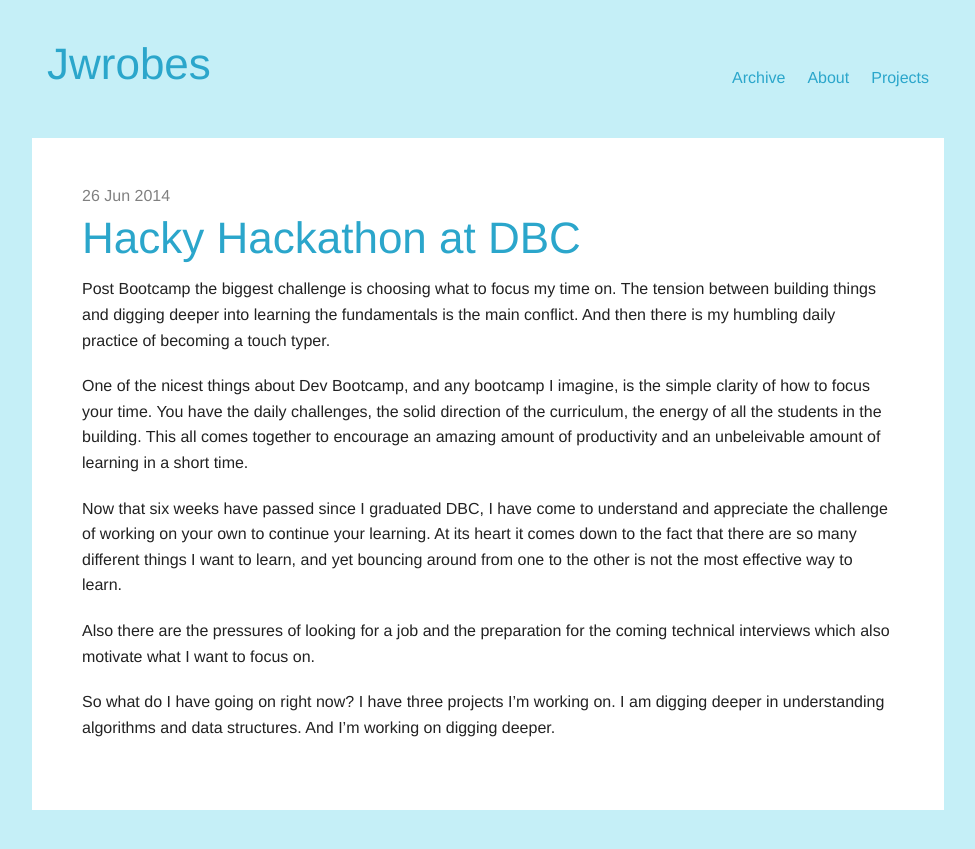
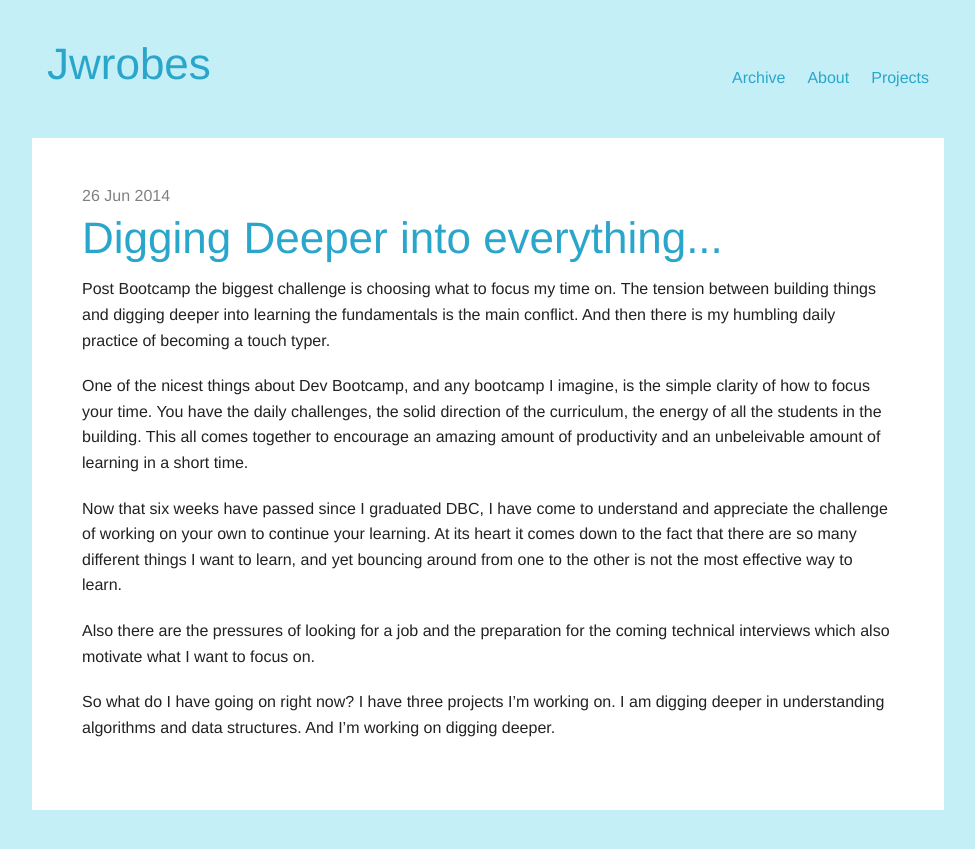
Before and after one commit to jwrobes/jwrobes.github.io, a Jekyll site: the page built from _posts/2014-06-26-digging-in-deep.md, in a window 1280 px wide. Shown: the top 849 px of the page, without its empty margins (152-1127 px from the left). Built offline with Jekyll 4.4.1, drawn with Linux system fonts in a browser that asks for light colours.

Commit message:
edit title

```diff
--- a/_posts/2014-06-26-digging-in-deep.md
+++ b/_posts/2014-06-26-digging-in-deep.md
@@ -1,6 +1,6 @@
 ---
 layout: post
-title: Hacky Hackathon at DBC
+title: Digging Deeper into everything...
 description: Post Bootcamp the biggest challenge is choosing what to focus my time on.  The tension between building things and digging deeper into learning the fundamentals is the main conflict.  And then there is the humbling daily practice of becoming a touch typer.
 ---
 
```
